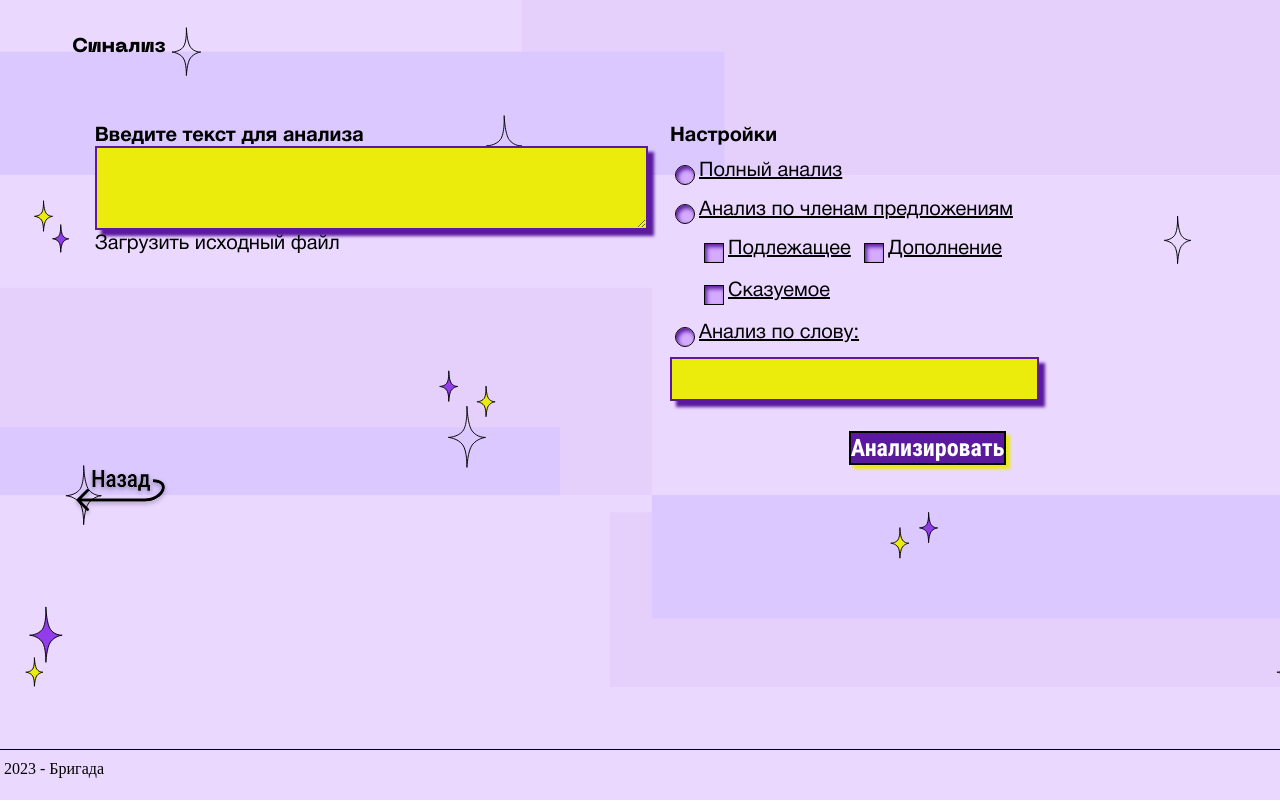
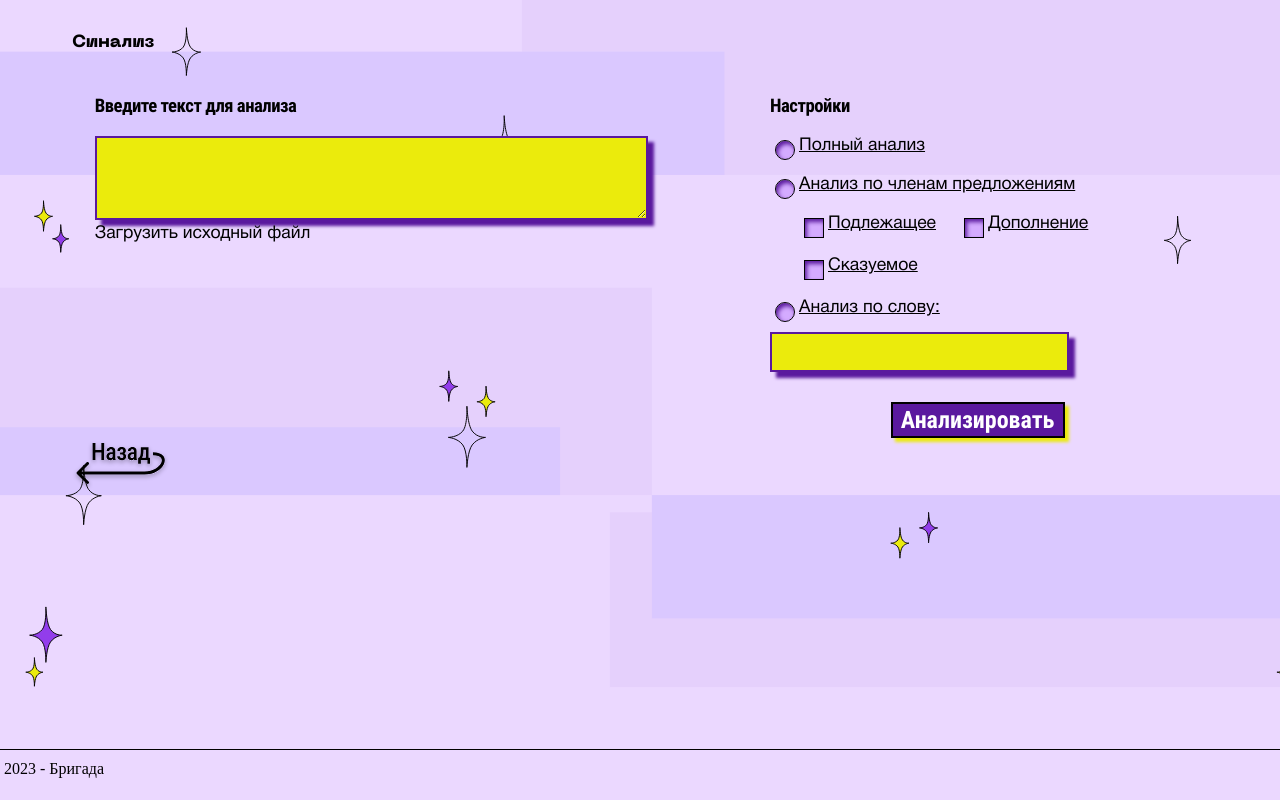
Before and after one commit to PolinaWillow/Syntax_Analyzer, a React (Create React App) app in the folder client/: page /FormPage in a window 1280 px wide. Built offline with nearby package versions, Linux system fonts and the light colour scheme.

Commit message:
Сбор данных с формы и исправление багов в верствке

```diff
--- /dev/null
+++ b/client/src/hooks/http.hook.js
@@ -0,0 +1,32 @@
+import { useState, useCallback } from "react"
+
+export const useHttp = ()=>{
+    const [loading, setLoading] = useState(false)
+    const [error, setError] = useState(null)
+
+    const request = useCallback(async (url, method = 'GET', body=null, headers={})=>{
+        setLoading(true)
+        try {
+            if(body) {
+                //Преобразуем данные в формат JSON и добавляем соответсвующий заголовок
+                body = JSON.stringify(body)
+                headers['Content-Type'] = 'application/json'
+            }
+            const response = await fetch(url, {method, body, headers})
+            const data = await response.json()
+           if(!response.ok){
+            throw new Error(data.message ?? 'Что-то пошло не так')
+           }
+           setLoading(false)
+           return data
+        } catch (error) {
+            setLoading(false)
+            setError(error.message)
+            throw error
+        }
+    }, [])
+
+    const clearError = useCallback(() => setError(null), [])
+
+    return {loading, request, error, clearError}
+}
--- /dev/null
+++ b/client/src/hooks/message.hook.js
@@ -0,0 +1,9 @@
+import {useCallback} from 'react'
+
+export const useMessage = () => {
+  return useCallback(text => {
+    if (text) {
+      alert(text)
+    }
+  }, [])
+}
--- a/client/src/pages/FormPage.js
+++ b/client/src/pages/FormPage.js
@@ -1,63 +1,95 @@
-import React from "react";
+import React, {useState, useEffect} from "react";
 import {Navbar} from '../components/navbar.js'
 import {Button} from '../components/button.js'
 import {Backward} from '../components/backward.js'
 import {useNavigate} from "react-router-dom";
 
+import { useHttp } from '../hooks/http.hook'
+import { useMessage } from '../hooks/message.hook'
+
 export const FormPage = () => {
     const navigate = useNavigate();
+
+    const {loading, request, error, clearError} = useHttp()
+
+    //Отслеживание ошибок
+    const message = useMessage()
+    useEffect(() => {
+        message(error)
+        clearError()
+    }, [error, message, clearError])
+
+
+    const [form, setForm] = useState({
+        text:"", file: "", typeAnalyze: "", partial: "", keyWord: ""
+    })
+
+    const ChangeHandler = event =>{
+        setForm({...form, [event.target.name]:event.target.value})
+
+        console.log(form)
+    }
+
+    const SendForm = async()=>{
+        try {
+            const data = await request('Наш сервер', 'POST', {...form})
+            console.log('Data', data)
+        } catch (error) {
+
+        }
+    }
 
     return(
         <>
         <Navbar></Navbar>
-        <div class="main-space" align="center">
-            <form enctype="multipart/form-data" action="" method="POST">
-            <div class="side" align="left">
-                <label class='settings-block-label'>Введите текст для анализа</label>
-                <textarea name="text"></textarea>
+        <div className="main-space" align="center">
+            <form encType="multipart/form-data" action="" method="POST">
+                <div className="side" align="left">
+                    <h3>Введите текст для анализа</h3>
+                    <textarea name="text" onChange={ChangeHandler}></textarea>
                     <div>
-                <label class="file-input-label" for="text_file">Загрузить исходный файл</label>
-                <input id="text_file" type="file" name="text_file"/>
+                        <label htmlFor="text_file" className="file-input-label">Загрузить исходный файл</label>
+                        <input id="text_file" type="file" name="file" onChange={ChangeHandler}/>
                     </div>
                 </div>
 
-            <div class="side" align="right">
-                <div class="settings-div" align="left">
-                <label class='settings-block-label'>Настройки</label>
-                <div class='settings-par'>
-                    <input type="radio" name="full_analysis"/>
-                    <label class="settings-label">Полный анализ</label>
+                <div className="side" align="right">
+                    <div className="settings-div" align="left">
+                        <h3>Настройки</h3>
+                        <div className='settings-par'>
+                            <input type="radio" value={"full_analysis"} name="typeAnalyze" onChange={ChangeHandler}/>
+                            <label htmlFor="typeAnalyze" className="settings-label" >Полный анализ</label>
                         </div>
-                <div class='settings-par'>
-                    <input type="radio" name="partial_analysis"/>
-                    <label class="settings-label">Анализ по членам предложениям</label>
+                        <div className='settings-par'>
+                            <input type="radio" value={"partial_analysis"} name="typeAnalyze" onChange={ChangeHandler}/>
+                            <label htmlFor="typeAnalyze" className="settings-label">Анализ по членам предложениям</label>
                         </div>
-                <div class="settings-choice">
-                    <div class="settings-choice-inline">
-                    <div class='settings-choice-part settings-par'>
-                        <input type="checkbox" name="partial_subject"/>
-                        <label class="settings-label">Подлежащее</label>
+                        <div className="settings-choice">
+                            <div className="settings-choice-inline">
+                            <div className='settings-choice-part settings-par'>
+                                <input type="checkbox" value={"subject"} name="partial" onChange={ChangeHandler}/>
+                                <label className="settings-label">Подлежащее</label>
                             </div>
-                    <div class='settings-choice-part settings-par'>
-                        <input type="checkbox" name="partial_predicate"/>
-                        <label class="settings-label">Сказуемое</label>
+                            <div className='settings-choice-part settings-par'>
+                                <input type="checkbox" value={"predicate"} name="partial" onChange={ChangeHandler}/>
+                                <label className="settings-label">Сказуемое</label>
                             </div>
                             </div>
-                    <div class="settings-choice-inline">
-                        <div class='settings-choice-part settings-par'>
-                            <input type="checkbox" name="partial_object"/>
-                            <label class="settings-label">Дополнение</label>
+                            <div className="settings-choice-inline">
+                                <div className='settings-choice-part settings-par'>
+                                    <input type="checkbox" value={"predicate"} name="partial" onChange={ChangeHandler}/>
+                                    <label className="settings-label">Дополнение</label>
                                 </div>
                             </div>
                         </div>
-                <div class='settings-par'>
-                    <input type="radio" name="word_analysis"/>
-                    <label class="settings-label">Анализ по слову:</label>
+                        <div className='settings-par'>
+                            <input type="radio" value={"word_analysis"} name="typeAnalyze" onChange={ChangeHandler}/>
+                            <label className="settings-label">Анализ по слову:</label>
                         </div>
-                <input class="input-word" name="word"/>
+                        <input className="input-word" name="word"/>
                         <div align="center">
-                    <div class="button-submit">
-                    <Button onClick={() => navigate('/ResultPage')} size="sm" text="Анализировать"/>
+                            <div className="button-submit">
+                                <Button onClick={SendForm} size="sm" text="Анализировать"/>
                             </div>
                         </div>
                     </div>
--- a/client/src/pages/HomePage.js
+++ b/client/src/pages/HomePage.js
@@ -16,13 +16,11 @@ export const HomePage = () => {
                 Анализатор позволяет сделать полный синтаксический разбор предложения, найти определенные члены предложения, а так же выделить предложения, в которых выбранным членом предложения является определенное слово
             </p>
             </div>
-            <Button onClick={() => navigate('/FormPage')} size="lg" text="Анализировать"/>
-            <footer>
-            <div align="left">
+            <Button onClick={() => navigate('/FormPage')} size="lg" text="Начать анализ"/>
+        </div>
+        <footer align="left">
                 &nbsp;2023 - Бригада
-            </div>
-            </footer>
-        </div>
+        </footer>
         </>
     )
 }
--- a/client/src/static/css/button.css
+++ b/client/src/static/css/button.css
@@ -9,7 +9,7 @@
 
 .btn-Big{
     width: 40%;
-    padding: 1% 6%;
+    padding: 1% 3%;
     text-align: center;
     background-color: var(--color-yellow);
     font-weight: bold;
@@ -17,19 +17,31 @@
 
     border: 0.15rem solid  var(--color-dark-purple);
     box-shadow: 7px 7px 4px var(--color-dark-purple);
+
+    margin-top: 6%;
 }
 
 .btn-Small{
     width: 15%;
     min-width: fit-content;
-    padding-top: 0.5%;
-    padding-bottom: 0.5%;
+    padding: 0.5% 2%;
     text-align: center;
     background-color: var(--color-dark-purple);
     font-weight: 600;
-    font-size: 1.5rem;
+    font-size: 1.75rem;
     color: var( --color-white);
 
     border: 0.15rem solid  var(--color-black);
     box-shadow: 4px 4px 3px var(--color-yellow);
 }
+
+@media (max-width: 1920px) {
+    .btn-Big{
+        font-size: 2.2rem;
+        padding: 1% 2%;
+    }
+
+    .btn-Small{
+        font-size: 1.5rem;
+    }
+}
--- a/client/src/static/css/headers.css
+++ b/client/src/static/css/headers.css
@@ -4,6 +4,8 @@ h1{
     font-size: 4.625rem;
     text-shadow: 0.25rem 0.25rem 0rem var(--color-purple);
 }
+
+
 h2{
     font-family: 'Roboto Condensed';
     font-weight: bold;
@@ -15,7 +17,7 @@ h3{
     font-family: 'Roboto Condensed';
     font-weight: 600;
     font-size: 1,5rem;
-    letter-spacing: -0.0938rem;
+    letter-spacing: -0.03rem;
 }
 
 p{
@@ -24,3 +26,13 @@ p{
     font-size: 1.25rem;
     line-height: 190%;
 }
+
+
+@media (max-width: 1920px) {
+    h1{
+        font-size: 4rem;
+    }
+    p{
+        font-size: 1.1rem;
+    }
+}
--- a/client/src/static/css/inputs.css
+++ b/client/src/static/css/inputs.css
@@ -54,3 +54,12 @@ input[type='radio']:checked{
     background-size: 1rem 1rem;
     box-shadow: inset 1px 2px 4px var( --color-violet);
 }
+
+@media (max-width: 1920px){
+    input{
+        font-size: 1.1rem;
+    }
+    label{
+        font-size: 1.1rem;
+    }
+}
--- a/client/src/static/css/page_form.css
+++ b/client/src/static/css/page_form.css
@@ -1,6 +1,5 @@
 .button-submit{
     margin-top: 30px;
-    width: 40%;
   }
 
   .input-word{
@@ -28,7 +27,7 @@
   }
 
   .settings-div{
-    padding-left: 30px;
+    margin-left: 130px;
   }
 
   .settings-block-label{
@@ -77,7 +76,6 @@
   }
 
   .side{
-    margin-top: 40px;
     display: inline-block;
     vertical-align: top;
     width: 48%;
```
Lines whose indentation alone changed are shown as unchanged.
